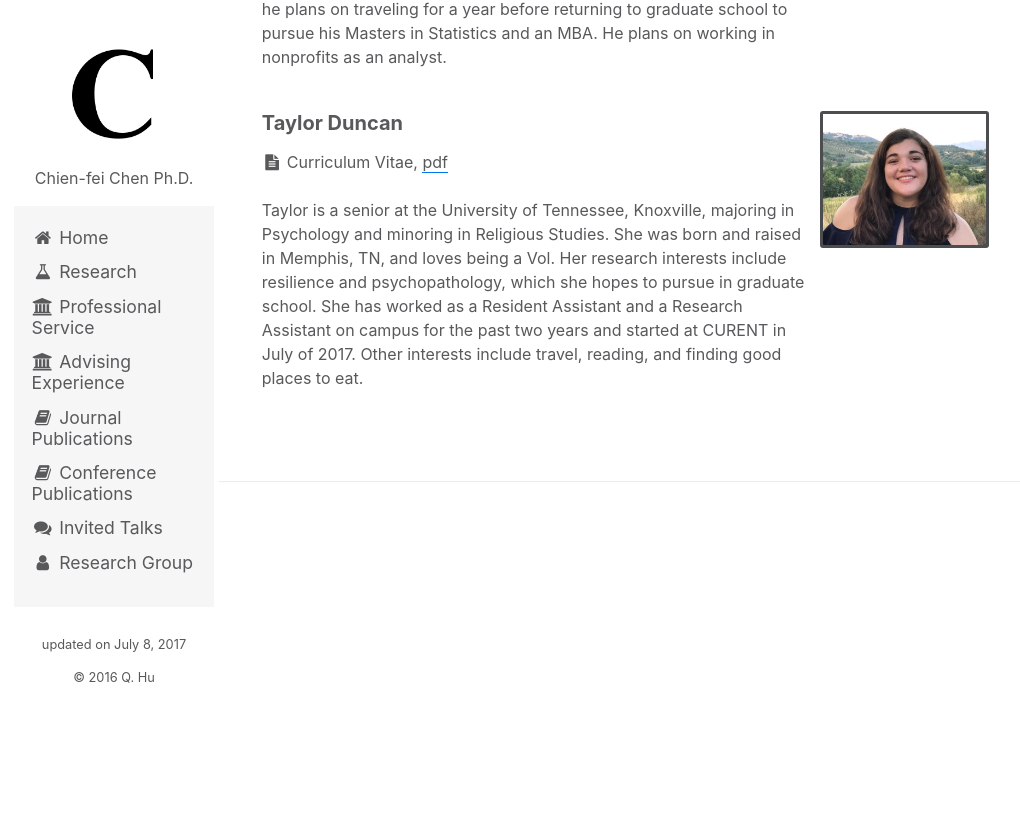
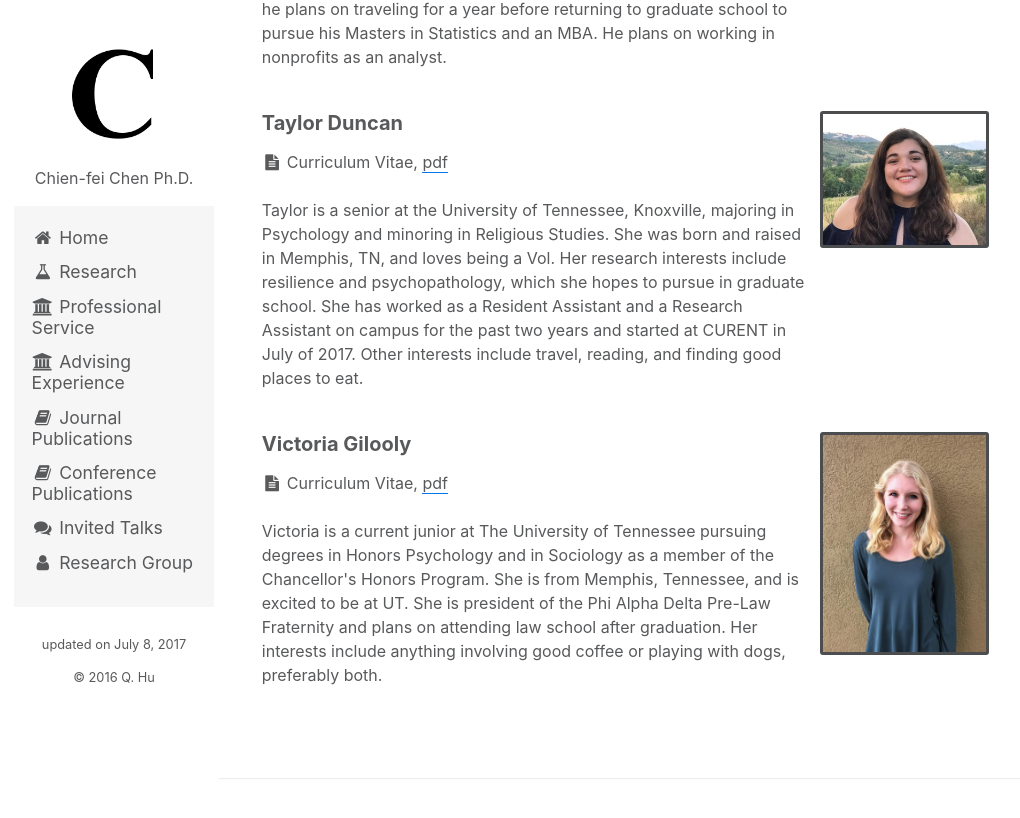
Before and after one commit to chien-fei-chen/chien-fei-chen.github.io, a Jekyll site: the page built from lab.md, in a window 1280 px wide and 900 px high, scrolled down 2785 px. Shown: the top 818 px of the window, without its empty margins (114-1134 px from the left). Built offline with Jekyll 4.4.1, drawn with Linux system fonts in a browser that asks for light colours; nearby versions of some CDN libraries.

Commit message:
New Researcher

```diff
--- a/lab.md
+++ b/lab.md
@@ -172,4 +172,19 @@ title: Research Group
 </tr>
 </table>
 <br />
+
+<table width="100%">
+<tr>
+<td align="left" width="75%" style="vertical-align:top">
+<h3>Victoria Gilooly</h3>
+<i class="fa fa-file-text fa-fw"></i> Curriculum Vitae, <a href= "/assets/lib/Victoria_CV.pdf" > pdf </a><br>
+<br />
+   Victoria is a current junior at The University of Tennessee pursuing degrees in Honors Psychology and in Sociology as a member of the Chancellor's Honors Program. She is from Memphis, Tennessee, and is excited to be at UT. She is president of the Phi Alpha Delta Pre-Law Fraternity and plans on attending law school after graduation. Her interests include anything involving good coffee or playing with dogs, preferably both.
+</td>
+<td align="right" width="25%" style="vertical-align:top">
+    <img src="assets/img/Victoria.jpg" alt="Victoria Gilooly's portrait">
+</td>
+</tr>
+</table>
+<br />
 {:.center}
```
Also changed, not shown: assets/img/Victoria.jpg (added), 1 other file.
